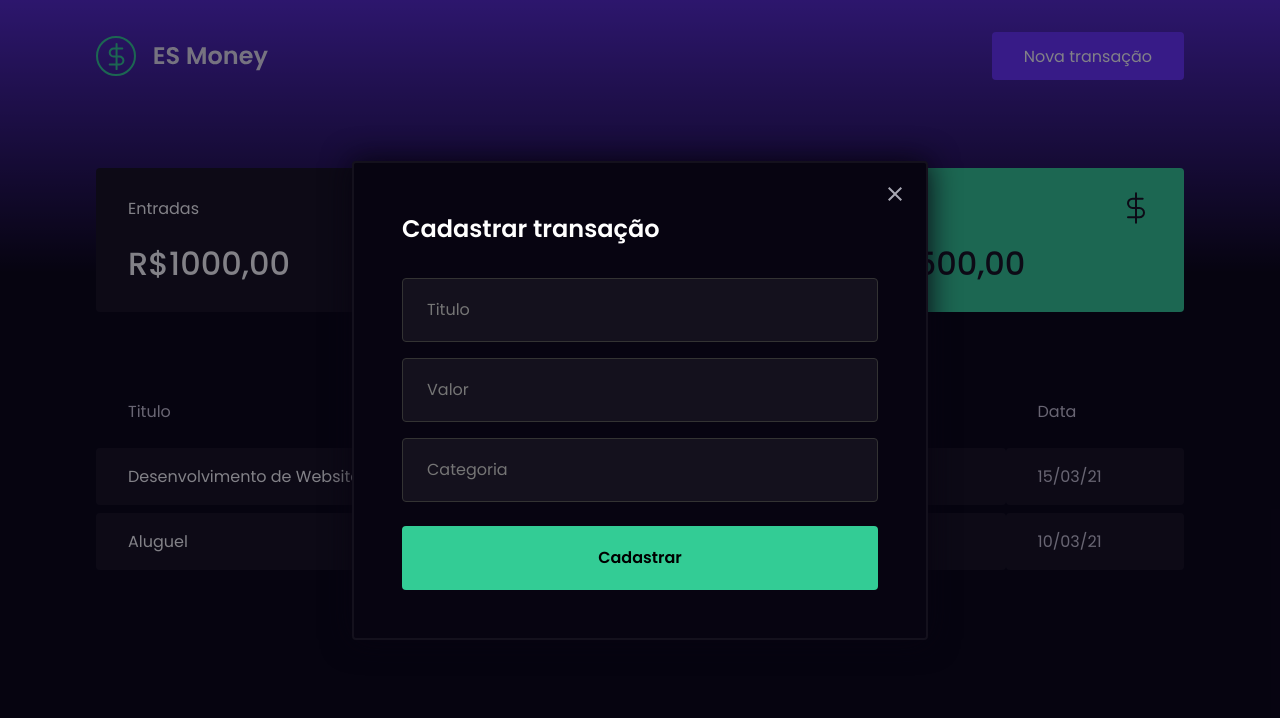
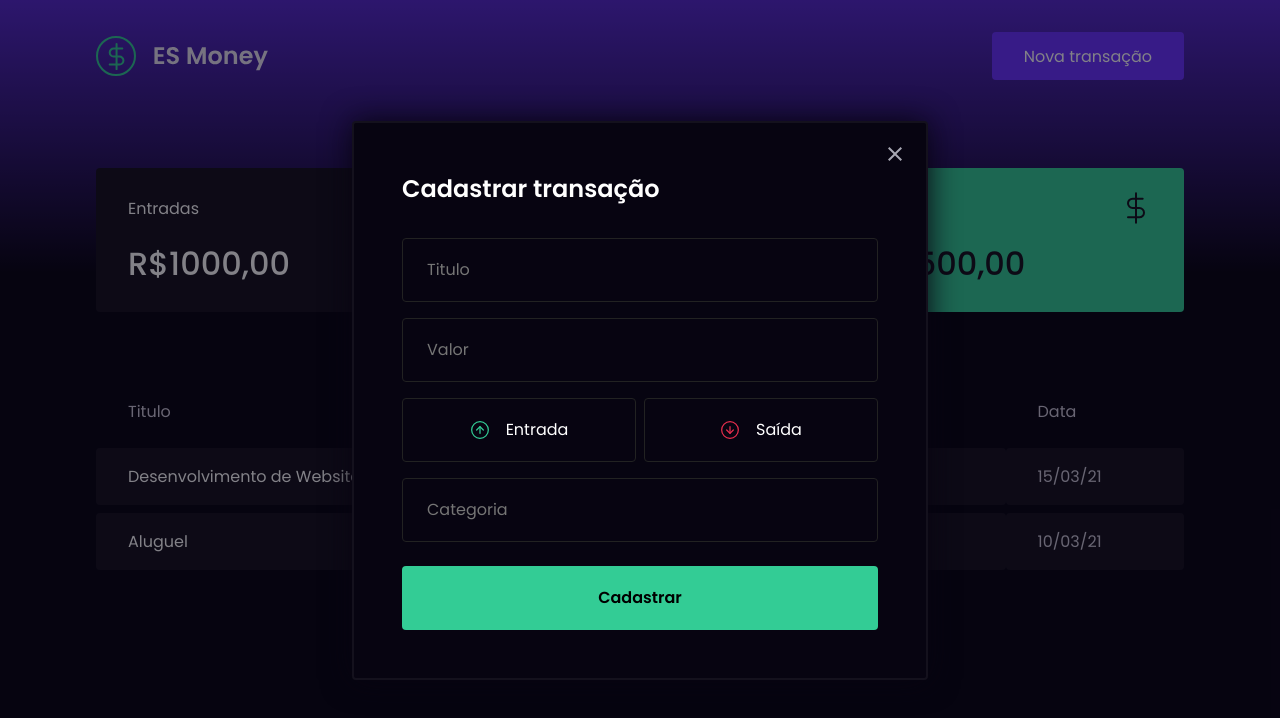
Before and after one commit to Eduardo-SO/es-money, a React (Create React App) app: page / in a window 1280 px wide. Both pictures are taken after a click on the button "Nova transação". Shown: the top 718 px of the page. Built offline with nearby package versions, Linux system fonts and the light colour scheme; no server answers; what miragejs would draw is missing.

Commit message:
Add transaction type buttons

```diff
--- a/package.json
+++ b/package.json
@@ -5,6 +5,7 @@
   "dependencies": {
     "axios": "^0.21.1",
     "miragejs": "^0.1.41",
+    "polished": "^4.1.1",
     "react": "^17.0.1",
     "react-dom": "^17.0.1",
     "react-modal": "^3.12.1",
--- a/src/components/NewTransactionModal/index.tsx
+++ b/src/components/NewTransactionModal/index.tsx
@@ -1,7 +1,9 @@
 import Modal from 'react-modal';
 
-import { Container } from './styles';
+import { Container, TransactionTypeContainer } from './styles';
 import closeIcon from '../../assets/close.svg'
+import incomeIcon from '../../assets/income.svg'
+import outcomeIcon from '../../assets/outcome.svg'
 
 Modal.setAppElement('#root')
 
@@ -38,6 +40,18 @@
           placeholder="Valor"
         />
 
+        <TransactionTypeContainer>
+          <button type="button">
+            <img src={incomeIcon} alt="Entrada"/>
+            <span>Entrada</span>
+          </button>
+
+          <button type="button">
+            <img src={outcomeIcon} alt="Saída"/>
+            <span>Saída</span>
+          </button>
+        </TransactionTypeContainer>
+
         <input
           placeholder="Categoria"
         />
--- a/src/components/NewTransactionModal/styles.ts
+++ b/src/components/NewTransactionModal/styles.ts
@@ -1,4 +1,5 @@
 import styled from 'styled-components';
+import { darken } from 'polished'
 
 export const Container = styled.form`
   h2 {
@@ -13,8 +14,8 @@
     padding: 0 1.5rem;
     border-radius: 0.25rem;
 
-    border: 1px solid #333;
-    background: var(--shape);
+    border: 1px solid #222;
+    background: var(--background);
 
     font-weight: 400;
     font-size: 1rem;
@@ -46,3 +47,41 @@
     }
   }
 `;
+
+
+export const TransactionTypeContainer = styled.div`
+  display: grid;
+  grid-template-columns: repeat(2, 1fr);
+  gap: 0.5rem;
+  margin: 1rem 0;
+
+  button {
+    display: flex;
+    justify-content: center;
+    align-items: center;
+
+    height: 4rem;
+    border: 1px solid #222;
+    border-radius: 0.25rem;
+
+    background: transparent;
+
+    transition: border-color 0.2s ease;
+
+    &:hover {
+      border-color: ${darken(0.11, '#333')};
+    }
+
+    img {
+      width: 20px;
+      height: 20px;
+    }
+
+    span {
+      display: inline-block;
+      margin-left: 1rem;
+      font-size: 1rem;
+      color: var(--text-title)
+    }
+  }
+`
```
Also changed, not shown: 1 other file (tests, documents, lock files or other folders).
